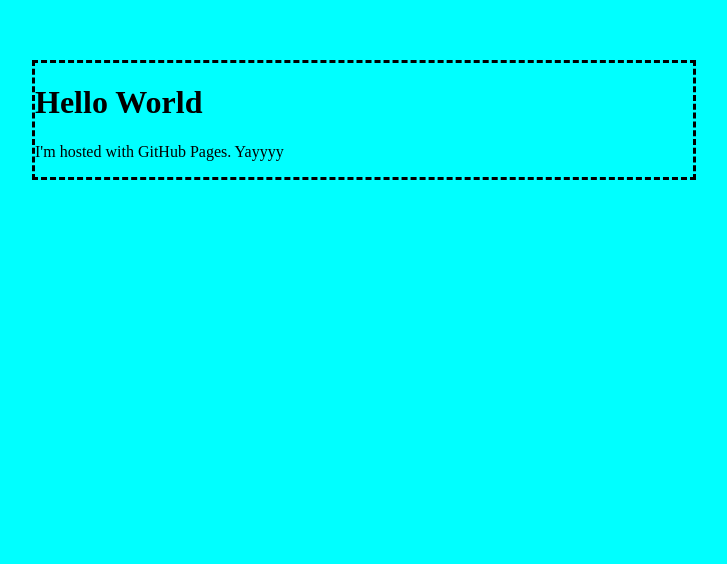
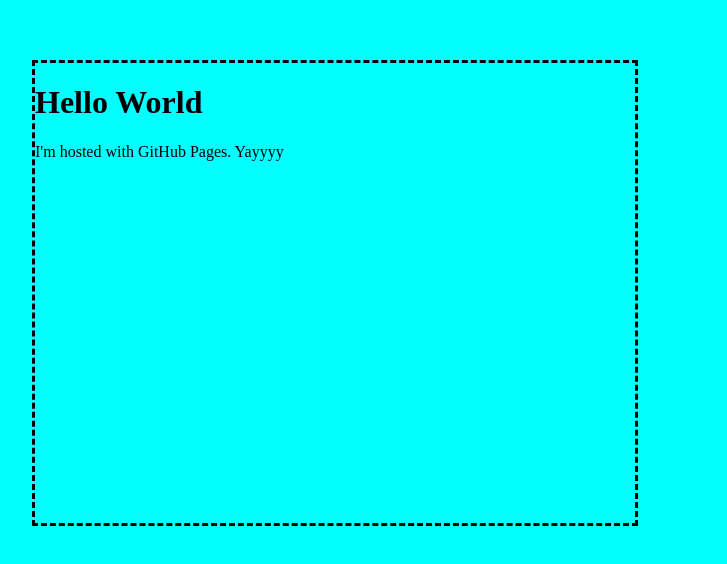
Before and after one commit to nalansary/my-valentine, a plain HTML site: page index.html in a window 1280 px wide. Shown: the part 240-804 px from the top of the page, without its empty margins (276-1003 px from the left). Drawn offline with Linux system fonts and the light colour scheme.

Commit message:
Update style.css

```diff
--- a/style.css
+++ b/style.css
@@ -7,4 +7,6 @@ body{
     border-color: black;
     border-style: dashed;
     margin: 300px;
+    width: 600px;
+    height: 460px;
 }
```
